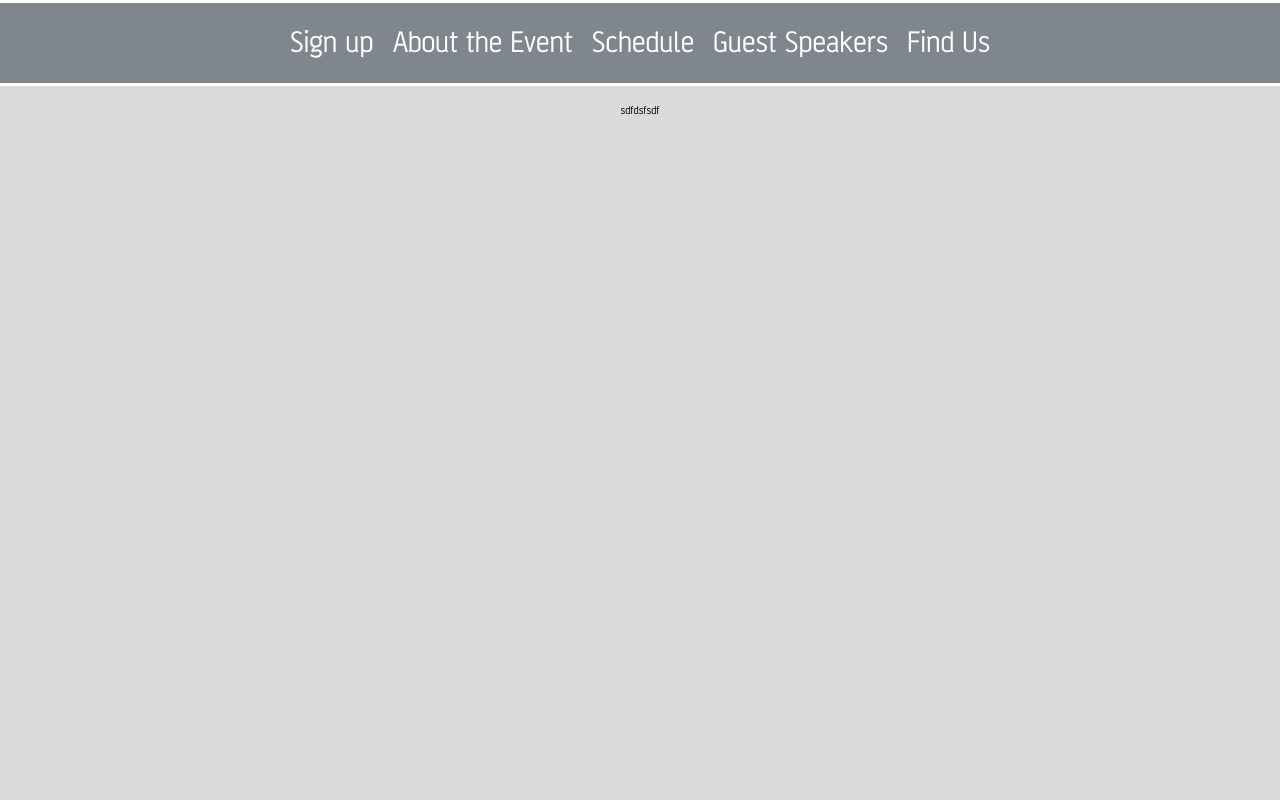
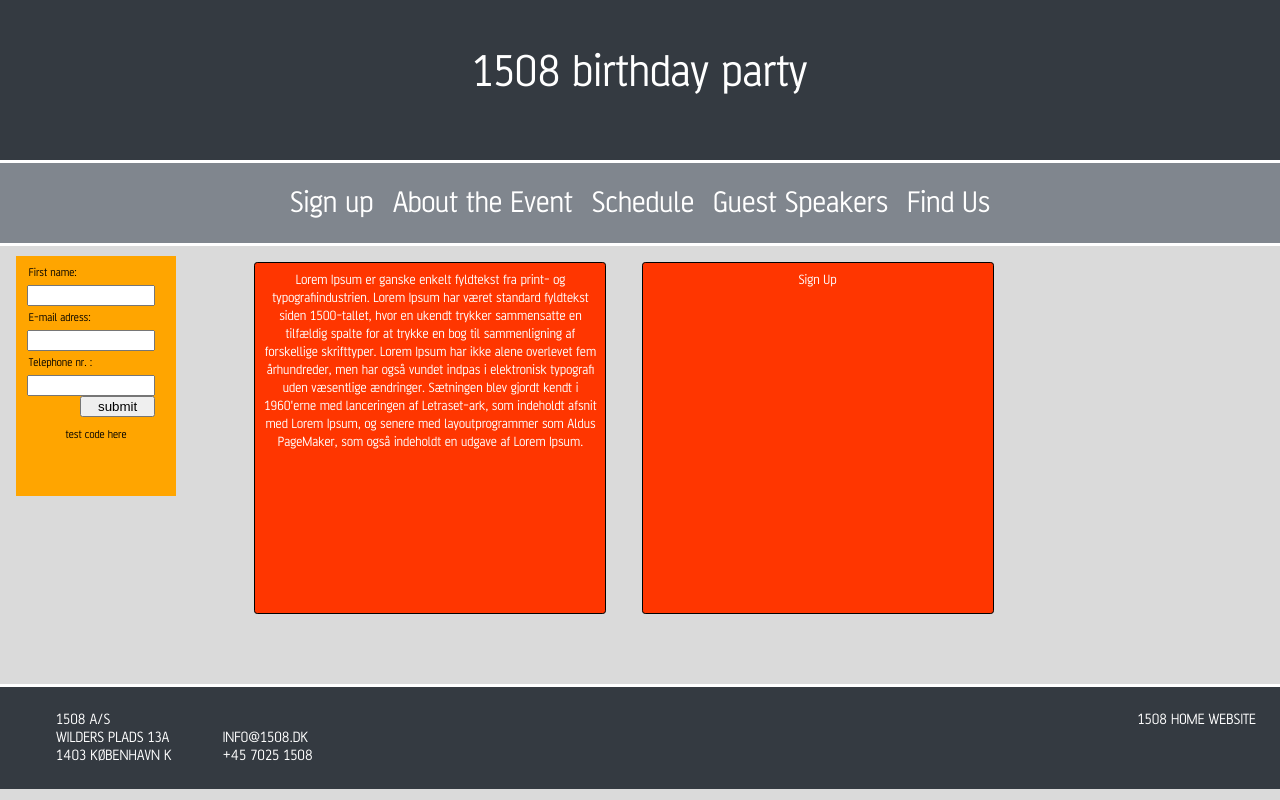
Before and after one commit to szymonmat/1508, a PHP site: page / in a window 1280 px wide. Run offline with PHP 8.4, Linux system fonts and the light colour scheme; some libraries are stand-ins or nearby versions.

Commit message:
merge index to .php
merged two documents index.html and index.php

```diff
--- a/index.php
+++ b/index.php
@@ -3,14 +3,19 @@
 		<title>
 		1508 birthday celebration
 		</title>
+		<meta charset="UTF-8">
 		<link rel="stylesheet" type="text/css" href="css/style.css" />
-		 <script src="//ajax.googleapis.com/ajax/libs/jquery/1.11.0/jquery.min.js"></script>
-		 <script src="//ajax.googleapis.com/ajax/libs/jqueryui/1.10.4/jquery-ui.min.js"></script>
+		 <script src="http://ajax.googleapis.com/ajax/libs/jquery/1.11.0/jquery.min.js"></script>
+		 <script src="http://ajax.googleapis.com/ajax/libs/jqueryui/1.10.4/jquery-ui.min.js"></script>
 		 <script src="js/paralax.js"></script>
+		 <script src="js/jquery.flexslider-min.js"></script>
 	</head>
 
 	<body>
 		<div class='wrapper'>
+			<div class="logo">
+				<p>1508 birthday party</p>
+			</div>
 			<nav class="mainMenu">
 				<ul>
 					<li>Sign up</li>
@@ -21,18 +26,84 @@
 				</ul>
 			</nav>
 				<div class="mainContent">
-					<article>
-sdfdsfsdf
+					<aside>
+							<form class="signUpForm">
+										<label for="name">First name:</label>
+										 <input type="text" name="name"><br>
 
-					</article>
+										<label for="e-mail">E-mail adress:</label>
+										<input type="text" name="e-mail"><br>
+
+										<label for="telephone">Telephone nr. :</label>
+										<input type="text" name="telephone"><br>
+
+										<input type="button" value="submit" name="submit" id="submitButton">
+
+									</form>
+test code here
+					</aside>
+						<!-- FLIP -->
+					<div class="flip-container" ontouchstart="this.classList.toggle('hover');" >
+							<div class="flipper" id="myCard">
+								<div class="front"><p>
+									Lorem Ipsum er ganske enkelt fyldtekst fra print- og typografiindustrien. Lorem Ipsum har været standard fyldtekst siden 1500-tallet, hvor en ukendt trykker sammensatte en tilfældig spalte for at trykke en bog til sammenligning af forskellige skrifttyper. Lorem Ipsum har ikke alene overlevet fem århundreder, men har også vundet indpas i elektronisk typografi uden væsentlige ændringer. Sætningen blev gjordt kendt i 1960'erne med lanceringen af Letraset-ark, som indeholdt afsnit med Lorem Ipsum, og senere med layoutprogrammer som Aldus PageMaker, som også indeholdt en udgave af Lorem Ipsum.
+								</p></div>
+								<div class="back"><p>
+									sflghfsogiaeovuwgno iaåro8 gy9r8ghq98ghy39g89q3gq9g8t, hvor en ukendt trykker sammensatte en tilfældig ageMaker, som også indeholdt en udgave af Lorem Ipsum.
+								</p></div>
+							</div></div>
+
+								<div class="flip-container" ontouchstart="this.classList.toggle('hover');">
+							<div class="flipper">
+								<div class="front"><p>
+									Sign Up
+								</p></div>
+								<div class="back"><p>
+
+													</p>
+							</div>
+							</div></div>
+
+
+
+
+
+
+
+
+						<!-- END OF FLIP -->
+
+
 				</div>
 
 		</div>
 
+			<footer>
+				<span>
+					1508 A/S<br />
+					WILDERS PLADS 13A<br />
+					1403 KØBENHAVN K<br />
+				</span>
+				<span>
+					INFO@1508.DK<br />
+					+45 7025 1508<br />
+				</span>
 
+				<span>
+					<a href="http://www.1508.dk">1508 HOME WEBSITE</a>
+
+				</span>
+			</footer>
 
 
 		<!-- SCRIPT BLOCK-->
-		<script type="text/javascript" src="script.js"></script>
+		<script type="text/javascript" src="js/script.js"></script>
+		<script type="text/javascript" src="js/script2.js"></script>
 	</body>
 </html>
+<?php
+//5.Close databae connection
+if (isset($connection)) {
+mysqli_close($connection);
+}
+?>
```
